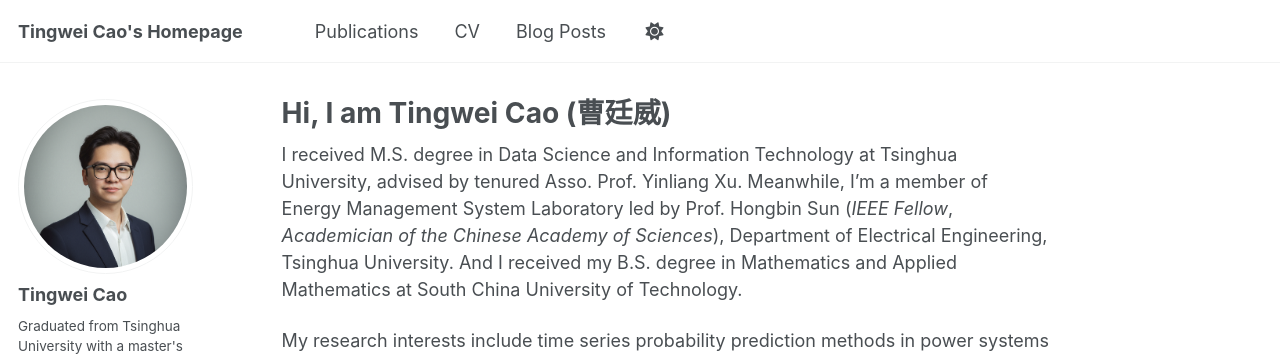
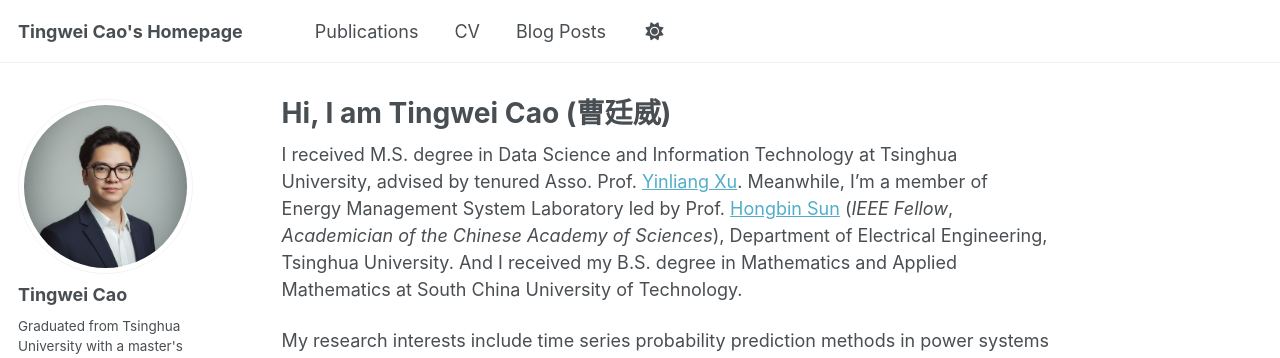
Before and after one commit to tingweicao/tingweicao.github.io, a Jekyll site: the page built from _pages/about.md, in a window 1280 px wide and 1195 px high. Shown: the top 358 px of the window. Built offline with Jekyll 4.4.1, drawn with Linux system fonts in a browser that asks for light colours; some web fonts are replaced; a script that is not in the unit is left out; part of the change alters nothing that is shown.

```diff
--- a/_pages/about.md
+++ b/_pages/about.md
@@ -7,7 +7,7 @@ redirect_from:
   - /about.html
 ---
 
-I received M.S. degree in Data Science and Information Technology at Tsinghua University, advised by tenured Asso. Prof. Yinliang Xu. Meanwhile, I’m a member of Energy Management System Laboratory led by Prof. Hongbin Sun (*IEEE Fellow*, *Academician of the Chinese Academy of Sciences*), Department of Electrical Engineering, Tsinghua University. And I received my B.S. degree in Mathematics and Applied Mathematics at South China University of Technology.
+I received M.S. degree in Data Science and Information Technology at Tsinghua University, advised by tenured Asso. Prof. [Yinliang Xu](https://www.sigs.tsinghua.edu.cn/xyl/main.htm). Meanwhile, I’m a member of Energy Management System Laboratory led by Prof. [Hongbin Sun](https://www.eea.tsinghua.edu.cn/faculties/shb.htm) (*IEEE Fellow*, *Academician of the Chinese Academy of Sciences*), Department of Electrical Engineering, Tsinghua University. And I received my B.S. degree in Mathematics and Applied Mathematics at South China University of Technology.
 
 My research interests include time series probability prediction methods in power systems and optimization theory, optimal operation control and robust optimization of microgrids, as well as the application of AI/LLM in power systems and integrated energy systems.
 
```
